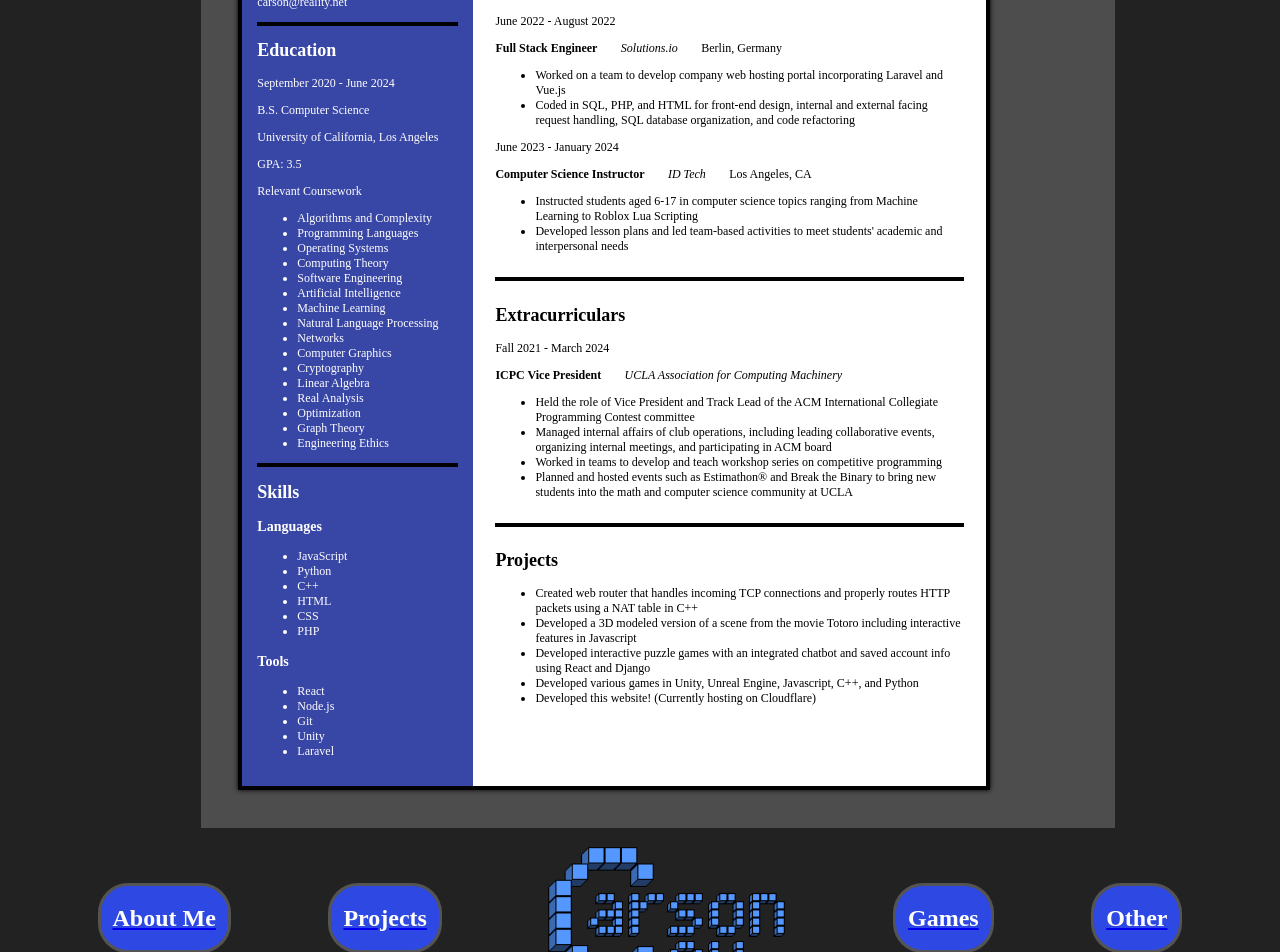
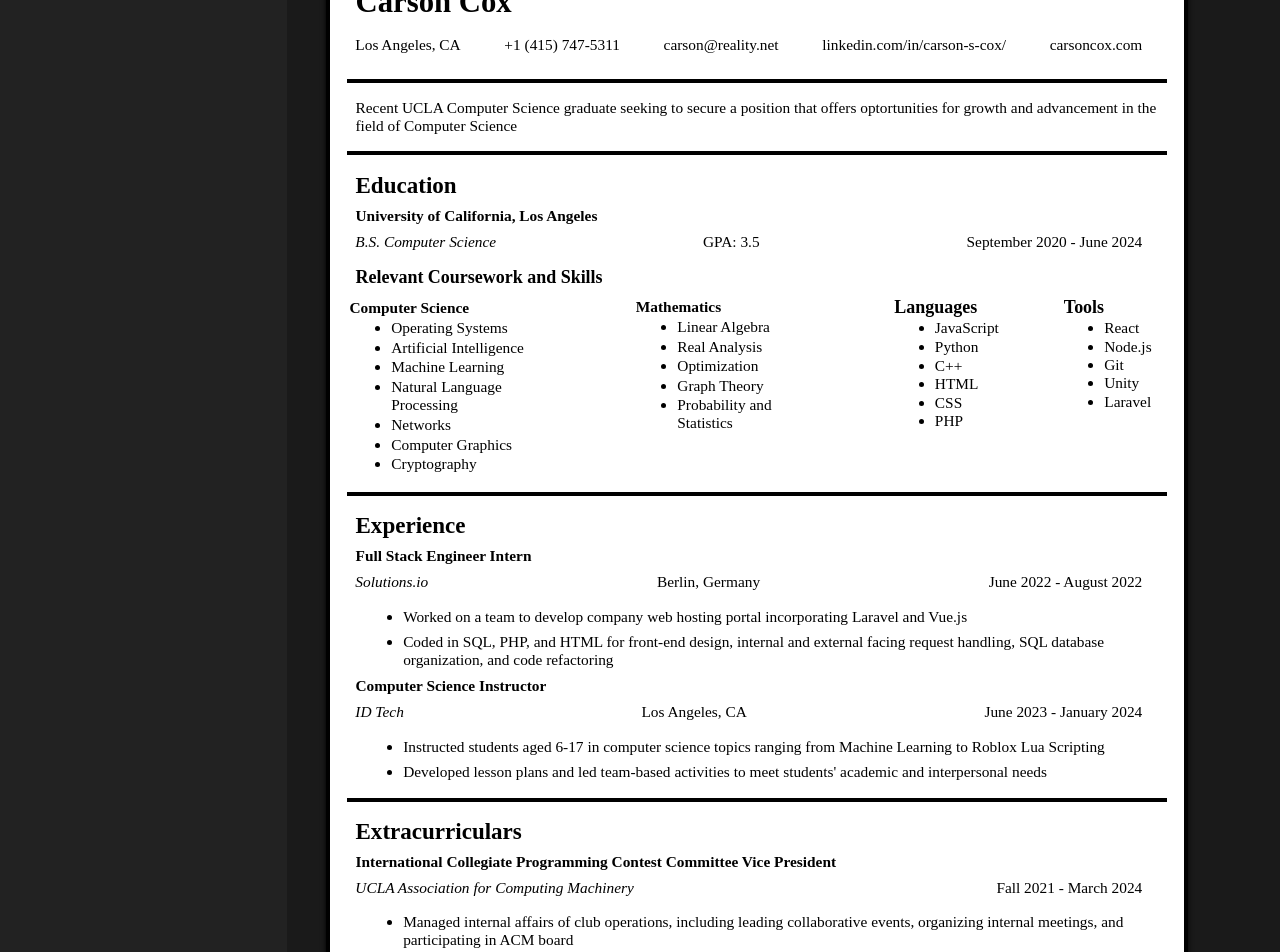
Before and after one commit to Thundersquirrels/carsonwebsite, a React (Create React App) app: page /about in a window 1280 px wide. Shown: the part 600-1552 px from the top of the page. Built offline with nearby package versions, Linux system fonts and the light colour scheme.

Commit message:
Resume updates

```diff
--- a/public/index.html
+++ b/public/index.html
@@ -3,6 +3,9 @@
   <head>
     <meta charset="UTF-8">
     <title>Carson Cox</title>
+    <link rel="preconnect" href="https://fonts.googleapis.com">
+    <link rel="preconnect" href="https://fonts.gstatic.com" crossorigin>
+    <link href="https://fonts.googleapis.com/css2?family=Poppins:ital,wght@0,100;0,200;0,300;0,400;0,500;0,600;0,700;0,800;0,900;1,100;1,200;1,300;1,400;1,500;1,600;1,700;1,800;1,900&display=swap" rel="stylesheet">
   </head>
   <body>
     <div id="root"></div>
--- a/src/Games/Chess/Chessboard.js
+++ b/src/Games/Chess/Chessboard.js
@@ -173,9 +173,9 @@ const Chessboard = (props) => {
       <div style={{ backgroundColor: '#eeeeee', color: 'black', padding: '0 1em', border: '0.4em solid black', borderRadius: '1em' }}>
         <h2>{player}'s Captured Pieces:</h2>
         <ul>
-          {pieces.map((piece) => (
+          {pieces.map((piece, index) => (
               <img
-                key={piece}
+                key={index}
                 src={require(`/public/ChessPieceIcons/${piece}.png`)} // Update the path based on your asset structure
                 alt={piece}
                 style={{ width: `${squareSize/2}px`, height: `${squareSize/2}px` }}
--- a/src/Pages/AboutPage.css
+++ b/src/Pages/AboutPage.css
@@ -11,46 +11,30 @@
     border: 4px solid #000000;
     box-shadow: 0 0 5px #000000;
     margin: 2%;
+    font-family: 'Times New Roman', Times, serif;
+    width: 100%;
+    height: auto;
+    aspect-ratio: 8.5 / 11;
+    background-color: white;
+    color: black;
 }
 
-#Header {
-    background-color: #2b2b2b;
-    color: white;
-    padding: 1% 2%;
-    font-size: 2em;
-}
-
-#Main {
-    background-color: #4d4d4d;
-    display: flex;
-    width: 100%;
-    font-size: 1em;
-}
-
-#LeftColumn {
-    background-color: #3846a5;
-    color: white;
-    width: 30%;
+#ResumeMain {
     padding: 2%;
-}
-
-#RightColumn {
-    background-color: #ffffff;
-    width: 70%;
-    padding: 3%;
-    color: black;
 }
 
 hr {
     border: none;
     border-top: 4px solid #000000; /* You can change the color */
-    margin: 5% 0;
+    margin: 2% 0;
 }
 
-.subtitle{
-    display: flex;
+#ResumeMain *:not(div, hr) {
+    margin: 1%;
 }
 
-.subtitle > * {
-    margin: 0 5% 0 0;
+.flexbox {
+    display: flex;
+    justify-content: space-between;
+    padding: 0 2% 0 0;
 }
--- a/src/Pages/AboutPage.js
+++ b/src/Pages/AboutPage.js
@@ -5,7 +5,9 @@ import "./AboutPage.css";
 const Content = () => (
   <div id="Content">
     <h1>About Me</h1>
-    <p>Hi! I'm Carson Cox. I'm a software developer based in Los Angeles. I like to make games and websites.</p>
+    <p>Hi, I'm Carson Cox.</p>
+    <p>I am a recent UCLA graduate with a B.S. in Computer Science and a passion for new technology, evolving industries, and all things nerdy. I have work/internship experience in Full-Stack Engineering and Machine Learning, and have years of experience as an officer and as vice president of ACM ICPC, the Competitive Programming Club at UCLA. I am interested in getting more involved with the fields of AI and Front-End Development.</p>
+    <p>Contact me if you have any questions or opportunities!</p>
     <Resume />
   </div>
 );
@@ -14,47 +16,58 @@ const Resume = () => (
   <div id="Resume">
     <h1>Resume</h1>
     <div id="ResumeBox">
-      <div id="Header">
+      <div id="ResumeMain">
         <h1>Carson Cox</h1>
-      </div>
-      <div id="Main">
-        <div id="LeftColumn">
-          <div id="Contact">
-            <h2>Contact</h2>
+        <div className="flexbox">
           <p>Los Angeles, CA</p>
           <p>+1 (415) 747-5311</p>
           <p>carson@reality.net</p>
+          <p>linkedin.com/in/carson-s-cox/</p>
+          <p>carsoncox.com</p>
+        </div>
+        <hr />
+        <div id="Summary">
+          <p>Recent UCLA Computer Science graduate seeking to secure a position that offers optortunities for growth and advancement in the field of Computer Science</p>
         </div>
         <hr />
         <div id="Education">
           <h2>Education</h2>
+          <strong>University of California, Los Angeles</strong>
+          <div className="flexbox">
+            <em>B.S. Computer Science</em>
+            <p>GPA: 3.5</p>
             <p>September 2020 - June 2024</p>
-            <p>B.S. Computer Science</p>
-            <p>University of California, Los Angeles</p>
-            <p>GPA: 3.5</p>
-            <p>Relevant Coursework</p>
+          </div>
+          <h3>Relevant Coursework and Skills</h3>
+          <div className="flexbox">
+            <div>
+              <h4>Computer Science</h4>
               <ul>
-              <li>Algorithms and Complexity</li>
-              <li>Programming Languages</li>
+                {/* <li>Algorithms and Complexity</li> */}
+                {/* <li>Programming Languages</li> */}
                 <li>Operating Systems</li>
-              <li>Computing Theory</li>
-              <li>Software Engineering</li>
+                {/* <li>Computing Theory</li> */}
+                {/* <li>Software Engineering</li> */}
                 <li>Artificial Intelligence</li>
                 <li>Machine Learning</li>
                 <li>Natural Language Processing</li>
                 <li>Networks</li>
                 <li>Computer Graphics</li>
                 <li>Cryptography</li>
+              </ul>
+            </div>
+            <div>
+              <h4>Mathematics</h4>
+              <ul>
                 <li>Linear Algebra</li>
                 <li>Real Analysis</li>
                 <li>Optimization</li>
                 <li>Graph Theory</li>
-              <li>Engineering Ethics</li>
+                <li>Probability and Statistics</li>
+                {/* <li>Engineering Ethics</li> */}
               </ul>
             </div>
-          <hr />
-          <div id="Skills">
-            <h2>Skills</h2>
+            <div>
               <h3>Languages</h3>
               <ul>
                 <li>JavaScript</li>
@@ -64,6 +77,8 @@ const Resume = () => (
                 <li>CSS</li>
                 <li>PHP</li>
               </ul>
+            </div>
+            <div>
               <h3>Tools</h3>
               <ul>
                 <li>React</li>
@@ -74,28 +89,25 @@ const Resume = () => (
               </ul>
             </div>
           </div>
-        <div id="RightColumn">
-          <div id="Summary">
-            Seeking to secure a position that offers professional challenges utilizing interpersonal and problem-solving skills
         </div>
         <hr />
         <div id="Experience">
           <h2>Experience</h2>
-            <p>June 2022 - August 2022</p>
-            <div className="subtitle">
-              <strong>Full Stack Engineer</strong>
+          <strong>Full Stack Engineer Intern</strong>
+          <div className="flexbox">
             <em>Solutions.io</em>
             <p>Berlin, Germany</p>
+            <p>June 2022 - August 2022</p>
           </div>
           <ul>
             <li>Worked on a team to develop company web hosting portal incorporating Laravel and Vue.js</li>
             <li>Coded in SQL, PHP, and HTML for front-end design, internal and external facing request handling, SQL database organization, and code refactoring</li>
           </ul>
-            <p>June 2023 - January 2024</p>
-            <div className="subtitle">
           <strong>Computer Science Instructor</strong>
+          <div className="flexbox">
             <em>ID Tech</em>
             <p>Los Angeles, CA</p>
+          <p>June 2023 - January 2024</p>
           </div>
           <ul>
             <li>Instructed students aged 6-17 in computer science topics ranging from Machine Learning to Roblox Lua Scripting</li>
@@ -105,13 +117,12 @@ const Resume = () => (
         <hr />
         <div id="Extracurriculars">
           <h2>Extracurriculars</h2>
+          <strong>International Collegiate Programming Contest Committee Vice President</strong>
+          <div className="flexbox">
+            <em>UCLA Association for Computing Machinery</em>
             <p>Fall 2021 - March 2024</p>
-            <div className="subtitle">
-              <strong>ICPC Vice President</strong>
-              <em>UCLA Association for Computing Machinery</em>
           </div>
           <ul>
-              <li>Held the role of Vice President and Track Lead of the ACM International Collegiate Programming Contest committee</li>
             <li>Managed internal affairs of club operations, including leading collaborative events, organizing internal meetings, and participating in ACM board</li>
             <li>Worked in teams to develop and teach workshop series on competitive programming</li>
             <li>Planned and hosted events such as Estimathon® and Break the Binary to bring new students into the math and computer science community at UCLA</li>
@@ -121,13 +132,12 @@ const Resume = () => (
         <div id="Projects">
           <h2>Projects</h2>
           <ul>
-              <li>Created web router that handles incoming TCP connections and properly routes HTTP packets using a NAT table in C++</li>
-              <li>Developed a 3D modeled version of a scene from the movie Totoro including interactive features in Javascript</li>
-              <li>Developed interactive puzzle games with an integrated chatbot and saved account info using React and Django</li>
-              <li>Developed various games in Unity, Unreal Engine, Javascript, C++, and Python</li>
-              <li>Developed this website! (Currently hosting on Cloudflare)</li>
+            <li>Implemented web router that handles incoming TCP connections and properly routes HTTP packets using a NAT table in C++</li>
+            <li>Recreated a 3D modeled version of a scene from the movie Totoro including interactive features in Javascript</li>
+            <li>Collaborated with a team to develop a website for interactive puzzle games with an integrated chatbot and saved account info using React and Django</li>
+            <li>Created various games in Unity, Unreal Engine, Javascript, C++, and Python</li>
+            <li>Developed personal website in React and hosted on Cloudflare</li>
           </ul>
-          </div>
         </div>
       </div>
     </div>
--- a/src/Pages/GamesPage.js
+++ b/src/Pages/GamesPage.js
@@ -9,7 +9,7 @@ const Content = () => {
 
   useEffect(() => {
     if (parent.current) {
-      setSquareSize(parent.current.offsetWidth / 40);
+      setSquareSize(parent.current.offsetWidth / 20);
     }
   }, []);
 
--- a/src/Pages/HUD.css
+++ b/src/Pages/HUD.css
@@ -2,11 +2,12 @@
     background-color: #1a1a1a;
     display: flex;
     flex-direction: column;
-    font-size: 1.5vmin;
+    font-family: 'Poppins', sans-serif;
+    font-size: 1.2vw;
 }
 
 #TopBar {
-    background-color: #222222;
+    background-color: #0f0f0f;
     padding: 1em 0;
     display: flex;
     justify-content: space-evenly;
@@ -40,19 +41,20 @@
 #Main {
     background-color: #1a1a1a;
     display: flex;
-    justify-content: space-between;
     width: 100%;
 }
 
-#HUDContent {
-    width: 100%;
+#Content {
+    flex-grow: 1;
+    font-size: 1em;
 }
 
-.SideBar {
+#SideBar {
     background-color: #222222;
     color: white;
     padding: 0 1em;
     font-size: 1em;
+    width: 20%;
 }
 
 #BottomBar {
--- a/src/Pages/HUD.js
+++ b/src/Pages/HUD.js
@@ -12,9 +12,7 @@ const SubpageButton = ({ title, link }) => {
   )
 };
 
-const HUD = (props) => {
-  return (
-    <div id="HUD">
+const TopBar = () => (
   <div id="TopBar">
     <SubpageButton title='About Me' link='/about' />
     <SubpageButton title='Projects' link='/projects' />
@@ -24,9 +22,11 @@ const HUD = (props) => {
     <SubpageButton title='Games' link='/games' />
     <SubpageButton title='Other' link='/other' />
 </div>
-      <div id="Main">
-        <div id="LeftSideBar" className="SideBar">
-          <h1>Contact</h1>
+);
+
+const SideBar = () => (
+  <div id="SideBar">
+    <h1>Contact Info</h1>
     <h2>Email</h2>
     <h3>carson@reality.net</h3>
     <h2>GitHub</h2>
@@ -34,24 +34,19 @@ const HUD = (props) => {
     <h2>LinkedIn</h2>
     <h3>linkedin.com/in/carson-s-cox</h3>
 </div>
+);
+
+const HUD = (props) => {
+  return (
+    <div id="HUD">
+      <TopBar />
+      <div id="Main">
+        <SideBar />
         <div id="Content">
           {props.children}
         </div>
-        <div id="RightSideBar" className="SideBar">
-          <h1>Carson Cox</h1>
-          <h2>Software Developer</h2>
-          <h3>Los Angeles</h3>
       </div>
-      </div>
-      <div id="BottomBar">
-        <SubpageButton title='About Me' link='/about' />
-        <SubpageButton title='Projects' link='/projects' />
-        <Link id="NameLogoLink" to='/'>
-          <img id="NameLogo" src={'/Carson_Cox_Logo.png'} alt="Carson Cox"></img>
-        </Link>
-        <SubpageButton title='Games' link='/games' />
-        <SubpageButton title='Other' link='/other' />
-      </div>
+      <TopBar />
     </div>
   )
 };
--- a/src/Pages/OtherPage.js
+++ b/src/Pages/OtherPage.js
@@ -3,7 +3,7 @@ import HUD from './HUD';
 import BlockScreen from '../Misc/BouncingBlockScreen/BlockScreen';
 
 const Content = () => (
-  <div>
+  <div style={{ height: "100%", width: "100%" }}>
     <h1>Other</h1>
     <p>Here are some miscellaneous things I've made:</p>
     <BlockScreen />
```
Also changed, not shown: src/Misc/BouncingBlockScreen/BlockScreen.css (+10 -19 lines), src/Misc/BouncingBlockScreen/BlockScreen.js (+27 -7 lines), src/Misc/BouncingBlockScreen/BouncingBlock.js (+49 -65 lines), src/Misc/BouncingBlockScreen/LightBlock.js (+7 -24 lines). Lines whose indentation alone changed are shown as unchanged.
